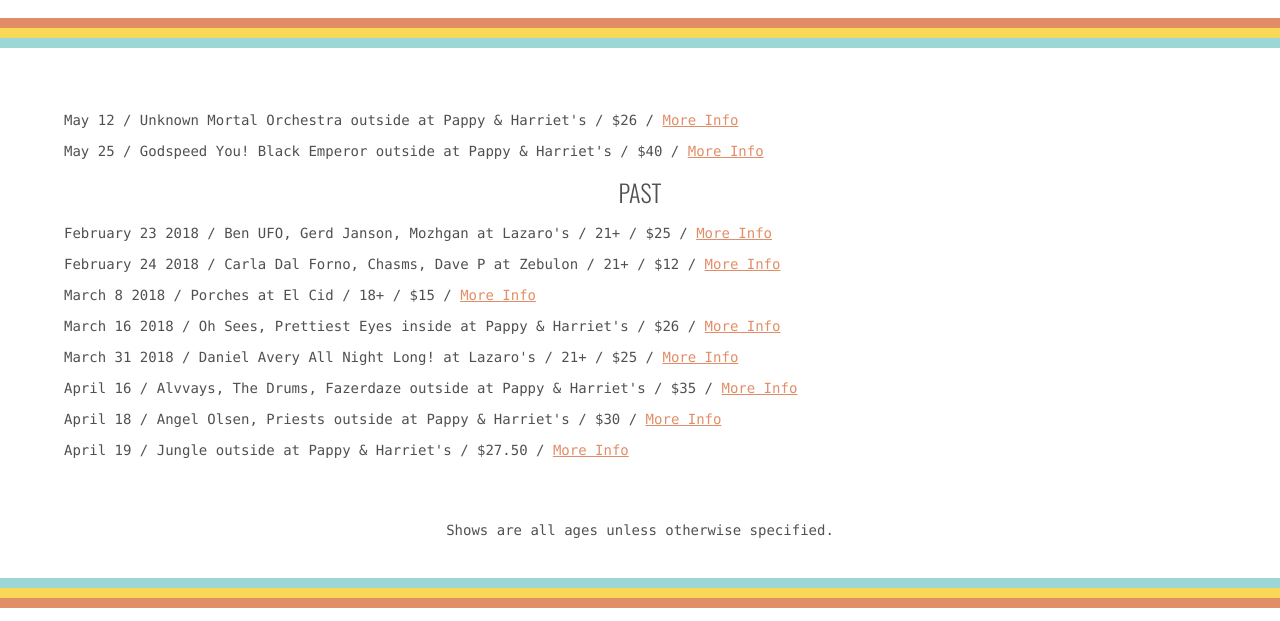
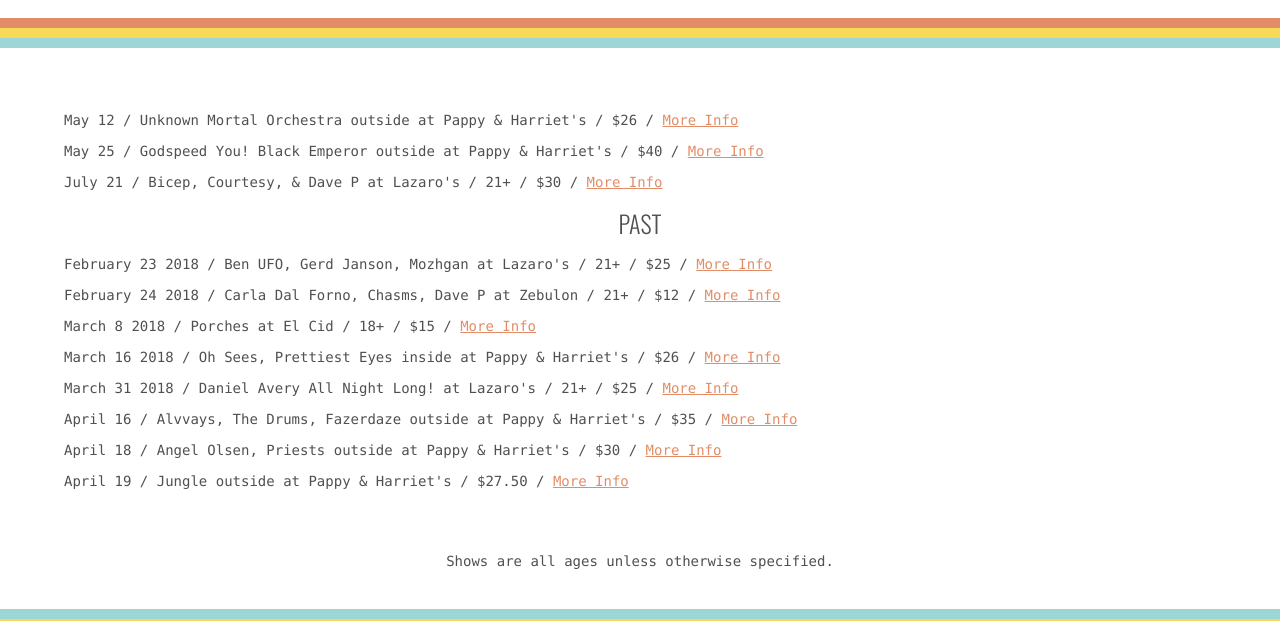
Before and after one commit to thisiswhowearenow/www, a plain HTML site: page index.html in a window 1280 px wide. Shown: the part 179-800 px from the top of the page. Drawn offline with nearby package versions, Linux system fonts and the light colour scheme.

Commit message:
bicep show

```diff
--- a/index.html
+++ b/index.html
@@ -39,6 +39,9 @@
       <p>
         May 25 / Godspeed You! Black Emperor outside at Pappy & Harriet's / $40 / <a href="https://www.ticketfly.com/purchase/event/1633728" target="_blank" >More Info</a>
       </p>
+			<p>
+				July 21 / Bicep, Courtesy, & Dave P at Lazaro's / 21+ / $30 / <a href="https://biceplive.eventbrite.com/" target="_blank" >More Info</a>
+			</p>
       <h2>PAST</h2>
       <p>
         February 23 2018 / Ben UFO, Gerd Janson, Mozhgan at Lazaro's / 21+ / $25 / <a href="https://www.ticketfly.com/purchase/event/1635231" target="_blank" >More Info</a>
```
